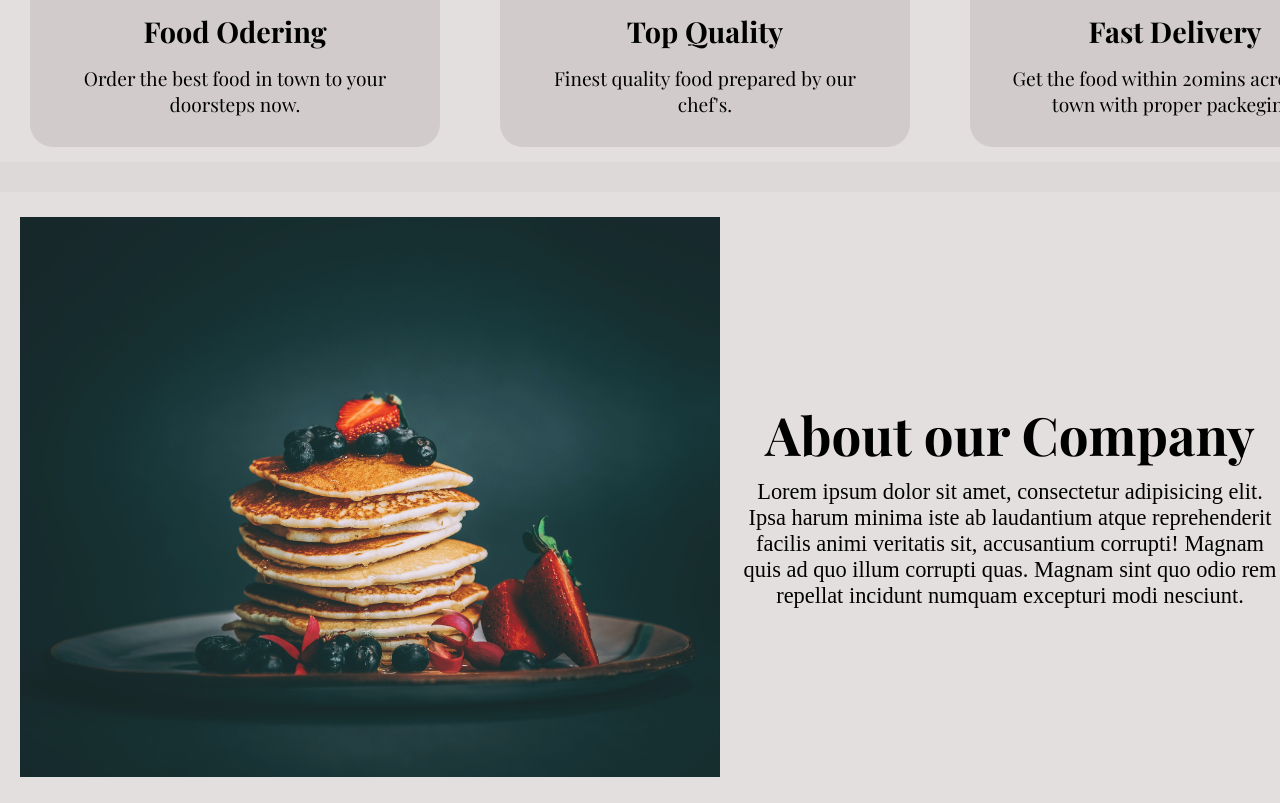
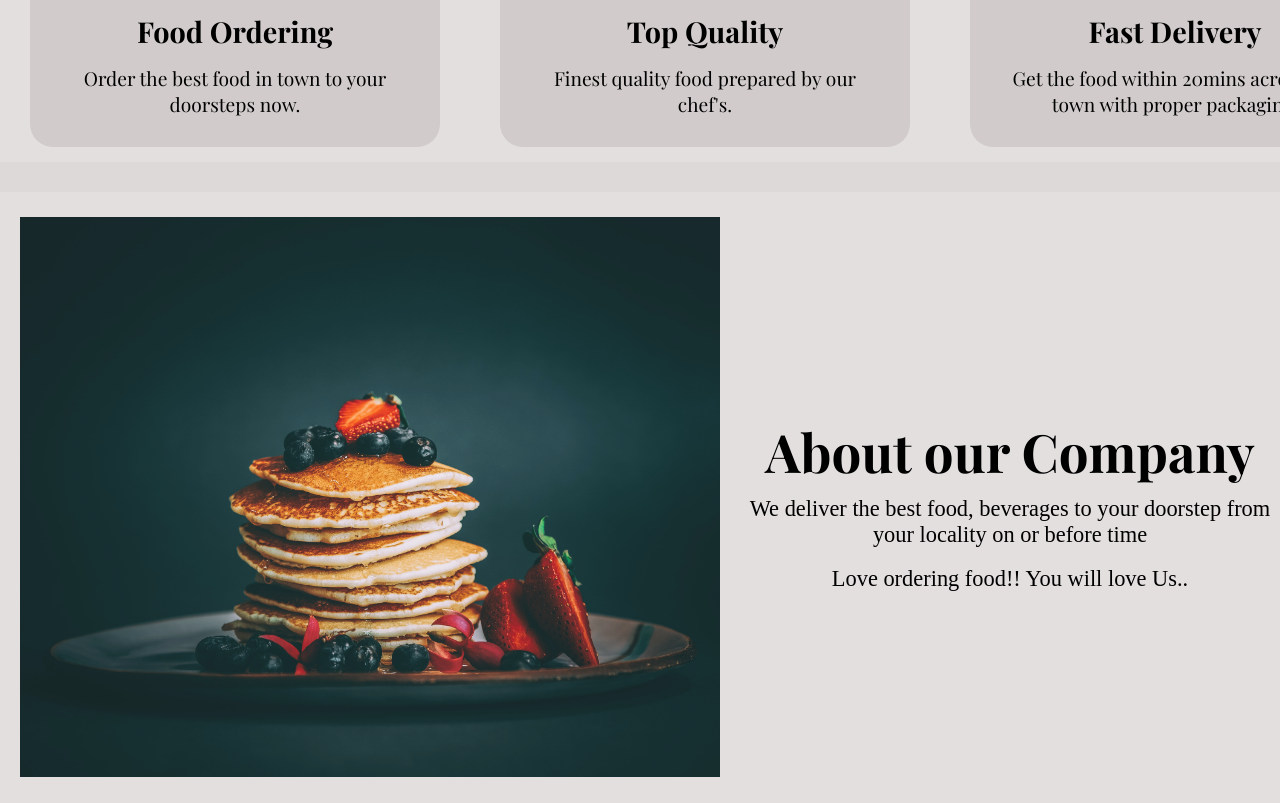
Before and after one commit to bibekp1203/OIBSIP_Task1, a plain HTML site: page index.html in a window 1280 px wide. Shown: the part 977-1780 px from the top of the page. Drawn offline with nearby package versions, Linux system fonts and the light colour scheme.

Commit message:
Update index.html

```diff
--- a/index.html
+++ b/index.html
@@ -33,7 +33,7 @@
         <div id="contents">
             <div class="box">
                 <img src="content-1.jpg" alt="">
-                <h2 class="h-secondary center">Food Odering</h2>
+                <h2 class="h-secondary center">Food Ordering</h2>
                 <p class="center">Order the best food in town to your doorsteps now.</p>
             </div>
 
@@ -46,7 +46,7 @@
             <div class="box">
                 <img src="content-3.jpg" alt="">
                 <h2 class="h-secondary center">Fast Delivery</h2>
-                <p class="center">Get the food within 20mins across the town with proper packeging.</p>
+                <p class="center">Get the food within 20mins across the town with proper packaging.</p>
             </div>
 
 
@@ -59,7 +59,8 @@
         </div>
         <div class="about-content">
             <h1 class="h-primary center">About our Company</h1>
-            <p class="center">Lorem ipsum dolor sit amet, consectetur adipisicing elit. Ipsa harum minima iste ab laudantium atque reprehenderit facilis animi veritatis sit, accusantium corrupti! Magnam quis ad quo illum corrupti quas. Magnam sint quo odio rem repellat incidunt numquam excepturi modi nesciunt.</p>
+            <p class="center">We deliver the best food, beverages to your doorstep from your locality on or before time</p><br>
+            <p class="center">Love ordering food!! You will love Us..</p>
         </div>
     </section>
 
```
